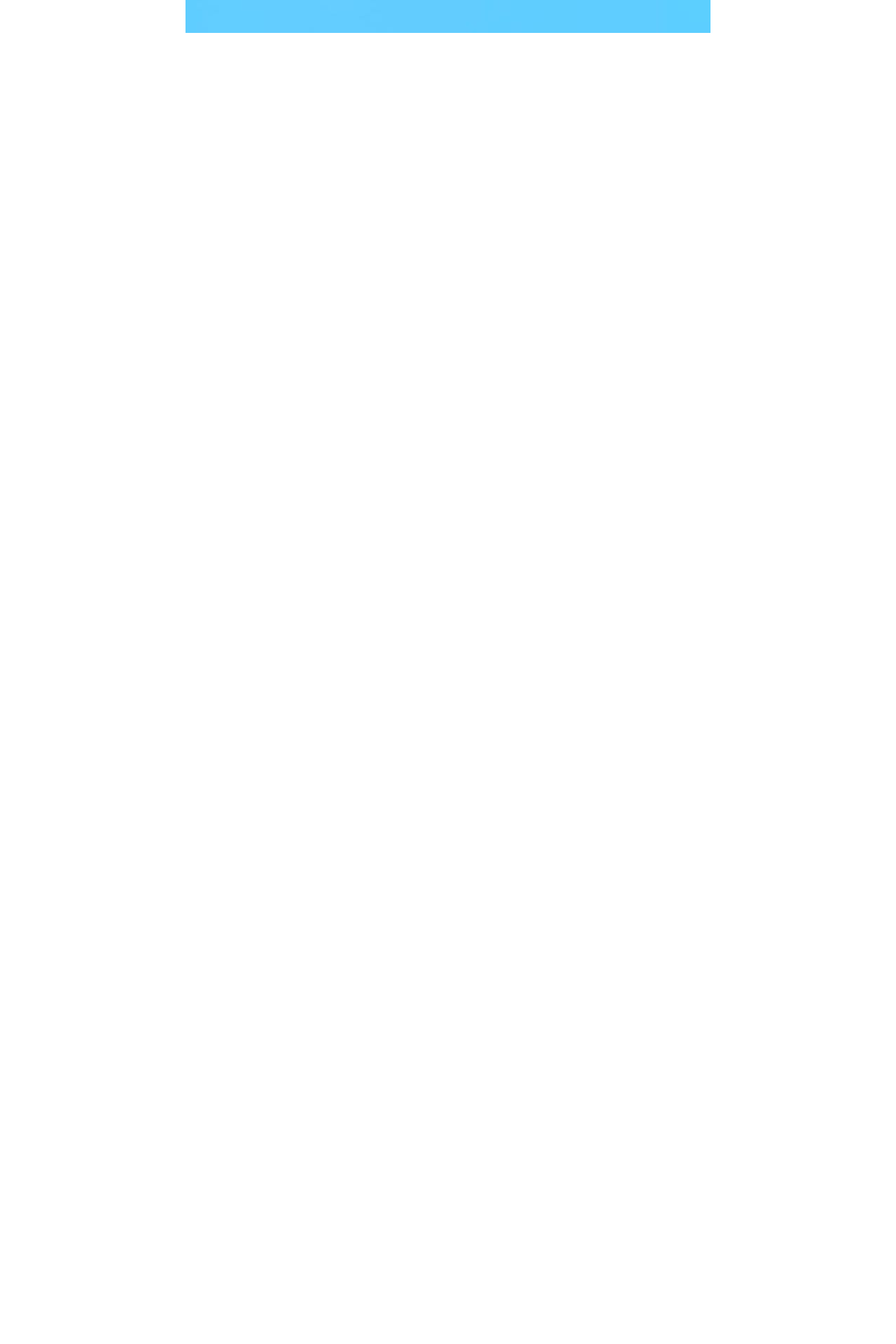
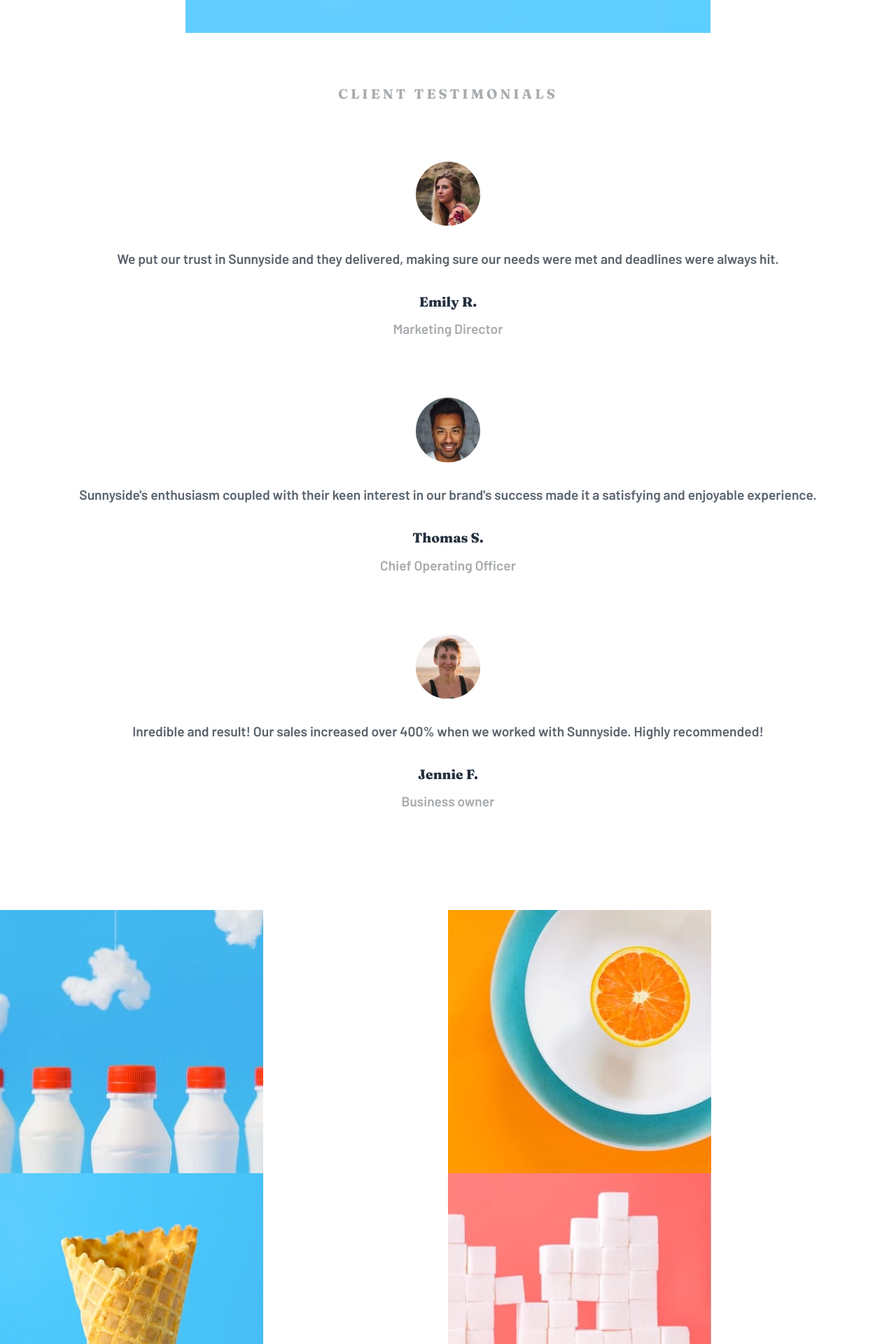
Before and after one commit to Sam-Guliker/sunny-agency, a React (Create React App) app: page / in a window 1280 px wide. Shown: the part 5000-6920 px from the top of the page at 70% size. Before the commit the page ends 5047 px from the top, so only its background shows below. Built offline with nearby package versions, Linux system fonts and the light colour scheme.

Commit message:
Components added and styled: 'Testimonials', 'OutroImages'

```diff
--- a/src/App.tsx
+++ b/src/App.tsx
@@ -1,16 +1,19 @@
+// Components
 import {Landing} from './components/Landing';
 import {Blok} from './components/Blok';
+import {Testimonials} from './components/Testimonials';
+import {OutroImages} from './components/OutroImages';
 
+// Images
 import egg from './assets/mobile/image-transform.jpg'
 import redGlass from './assets/mobile/image-stand-out.jpg'
 import cherry from './assets/mobile/image-graphic-design.jpg'
 import orange from './assets/mobile/image-photography.jpg'
 
-
 function App() {
   return (
     <div className="App">
-      <Landing title={'we are creatives'} />
+      <Landing title="we are creatives" />
       <main>
         <Blok
           special={false}
@@ -24,7 +27,7 @@ function App() {
           special={false}
           img={redGlass}
           title={'Stand out to the right audience'}
-          paragraph={'Using a collaborative formula of designers, researchers, photographers, videographers, and copywriters, we\ll build and extend your brand in digital places.'}
+          paragraph={'Using a collaborative formula of designers, researchers, photographers, videographers, and copywriters, well build and extend your brand in digital places.'}
           readMore={true}
           color={'standard'}
         />
@@ -44,6 +47,8 @@ function App() {
           color={'blue'}
           readMore={false}
         />
+        <Testimonials/>
+        <OutroImages />
       </main>
     </div>
   );
--- a/src/components/Blok.tsx
+++ b/src/components/Blok.tsx
@@ -9,7 +9,7 @@ type BlokProps = {
 
 export const Blok = ({readMore, color, special, img, title, paragraph}: BlokProps) => (
     <section className="blok-container">
-        <img className={`blok-image ${special ? 'no-padding' : ''}` }src={img} />
+        <img className={`blok-image ${special ? 'no-padding' : ''}` }src={img} alt={img} />
         <article className={`article ${special ? 'no-background' : ''} ${color === 'green' ? 'green' : ''} ${color === 'blue' ? 'blue' : ''}`}>
             <h2 className="heading-02">{title}</h2>
             <p className="paragraph-01">{paragraph}</p>
--- a/src/components/Landing.tsx
+++ b/src/components/Landing.tsx
@@ -1,11 +1,7 @@
 import Header from "./Header";
 import logo from '../assets/icon-arrow-down.svg'
 
-type LandingProps = {
-    title: string;
-};
-
-export const Landing = ({title}: LandingProps) => (
+export const Landing = ({title}: {title: string}) => (
     <div className='section landing-container'>
         <Header />
         <h1 className="heading-01">{title}</h1>
--- /dev/null
+++ b/src/components/OutroImages.tsx
@@ -0,0 +1,13 @@
+import milk from '../assets/mobile/image-gallery-milkbottles.jpg'
+import orangeTwo from '../assets/mobile/image-gallery-orange.jpg'
+import cone from '../assets/mobile/image-gallery-cone.jpg'
+import cubes from '../assets/mobile/image-gallery-sugar-cubes.jpg'
+
+export const OutroImages = () => (
+    <section className="outro-images-container ">
+        <img className="image" src={milk} alt={milk} />
+        <img className="image" src={orangeTwo} alt={orangeTwo} />
+        <img className="image" src={cone} alt={cone} />
+        <img className="image" src={cubes} alt={cubes} />
+    </section>
+)
--- /dev/null
+++ b/src/components/TestimonialCard.tsx
@@ -0,0 +1,18 @@
+
+type TestimonialCardProps = {
+    img: string,
+    desc: string,
+    name: string,
+    jobTitle: string,
+};
+
+export const TestimonialCard = ({img, desc, name, jobTitle}: TestimonialCardProps) => (
+    <section className="testimonial-card">
+        <article className="container">
+            <img className='testimonial-card-img' src={img} alt={img} />
+            <p className="paragraph-01 paragraph-01--extra-p-30">{desc}</p>
+            <h3 className="heading-03">{name}</h3>
+            <p className="paragraph-02">{jobTitle}</p>
+        </article>
+    </section>
+)
--- /dev/null
+++ b/src/components/Testimonials.tsx
@@ -0,0 +1,13 @@
+import {TestimonialCard} from './TestimonialCard'
+import emily from '../assets/image-emily.jpg'
+import jennie from '../assets/image-jennie.jpg'
+import thomas from '../assets/image-thomas.jpg'
+
+export const Testimonials = () => (
+    <section className="testimonials-container container">
+        <h2 className="heading-02 heading-02--testimonials">Client testimonials</h2>
+        <TestimonialCard img={emily} desc='We put our trust in Sunnyside and they delivered, making sure our needs were met and deadlines were always hit.' name='Emily R.' jobTitle='Marketing Director'/>
+        <TestimonialCard img={thomas} desc="Sunnyside's enthusiasm coupled with their keen interest in our brand's success made it a satisfying and enjoyable experience." name='Thomas S.' jobTitle='Chief Operating Officer'/>
+        <TestimonialCard img={jennie} desc='Inredible and result! Our sales increased over 400% when we worked with Sunnyside. Highly recommended!' name='Jennie F.' jobTitle='Business owner'/>
+    </section>
+)
--- /dev/null
+++ b/src/styles/components/OutroImages.scss
@@ -0,0 +1,9 @@
+.outro-images-container {
+    display: grid;
+    grid-template-columns: repeat(2, 1fr);
+    grid-template-rows: repeat(2, 1fr);
+
+    .image {
+        padding-bottom: 0;
+    }
+}
--- /dev/null
+++ b/src/styles/components/Testimonials.scss
@@ -0,0 +1,13 @@
+.testimonials-container {
+    text-align: center;
+    padding: to-rem(70px) 0;
+
+    .testimonial-card-img {
+        display: inline-block;
+        border-radius: 100%;
+        width: to-rem(120px);
+        padding: 18px;
+
+        padding-bottom: to-rem(20px);
+    }
+}
--- a/src/styles/main.scss
+++ b/src/styles/main.scss
@@ -22,3 +22,5 @@
 @import "components/Landing.scss";
 @import "components/Header.scss";
 @import "components/Blok.scss";
+@import "components/Testimonials.scss";
+@import "components/OutroImages.scss";
--- a/src/styles/modules/typography.scss
+++ b/src/styles/modules/typography.scss
@@ -34,11 +34,22 @@ p, input, span, a {
     font-weight: 400;
     padding-bottom: to-rem(20px);
     color: $dark-blue;
+
+    &--testimonials {
+        color: $gray;
+        text-transform: uppercase;
+        font-size: to-rem(18px);
+        letter-spacing: 4px;
+
+        padding-bottom: to-rem(60px);
+    }
 }
 
 .heading-03 {
     font-size: to-rem(18px);
-    font-weight: 500;
+    color: $dark-blue;
+    font-weight: 800;
+    padding-bottom: to-rem(10px);
 }
 
 .product-title {
@@ -53,4 +64,15 @@ p, input, span, a {
 .paragraph-01 {
     font-size: to-rem(18px);
     font-weight: 600;
+
+    &--extra-p-30 {
+        padding-bottom: to-rem(30px);
+    }
 }
+
+.paragraph-02 {
+    font-size: to-rem(18px);
+    font-weight: 600;
+    color: $gray;
+    padding-bottom: to-rem(60px);
+}
```
